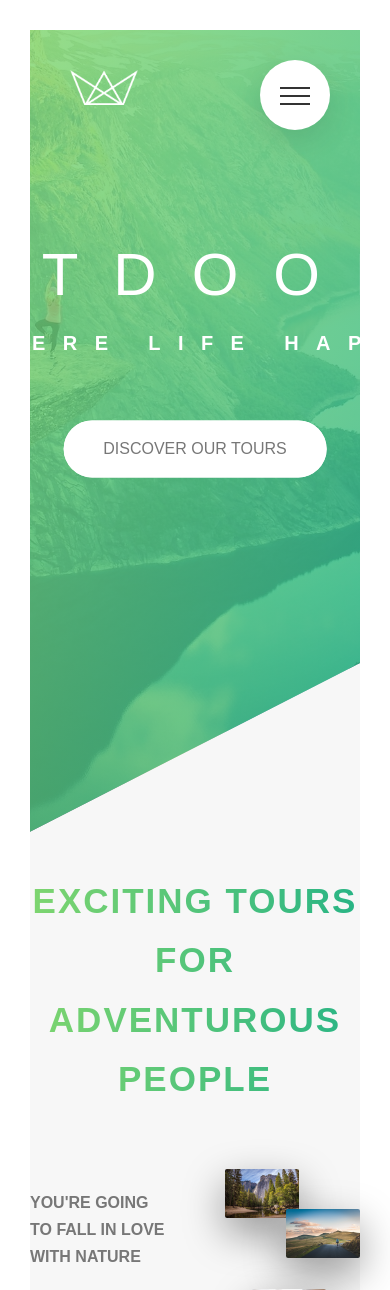
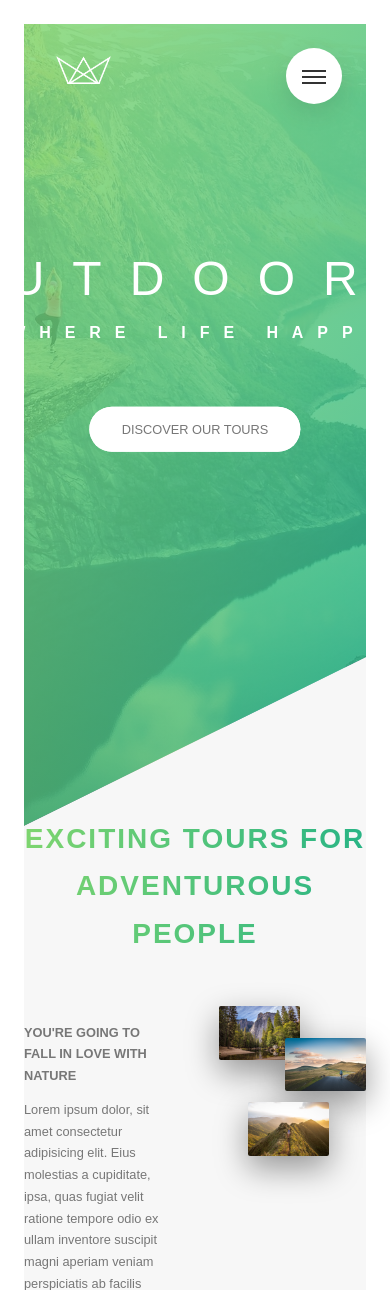
Before and after one commit to Kaikaine/natours, a PHP site: page / in a window 390 px wide; the page is wider, and only the part inside the window is pictured. Shown: the top 1290 px of that part. Run offline with PHP 8.4, Linux system fonts and the light colour scheme.

Commit message:
createad media queries for phone, tablet, and big desktop

```diff
--- a/css/style.css
+++ b/css/style.css
@@ -1,3 +1,9 @@
+/*
+phone
+tab-port
+tab-land
+big-desktop
+*/
 /* KEY FRAMES */
 @keyframes moveInLeft {
   0% {
@@ -36,9 +42,22 @@
 
 html {
   font-size: 62.5%; }
+  @media (max-width: 75em) {
+    html {
+      font-size: 56.25%; } }
+  @media (max-width: 56.25em) {
+    html {
+      font-size: 50%; } }
+  @media (min-width: 112.5em) {
+    html {
+      font-size: 75%; } }
 
 body {
-  box-sizing: border-box; }
+  box-sizing: border-box;
+  padding: 3rem; }
+  @media (max-width: 56.25em) {
+    body {
+      padding: 0; } }
 
 body {
   font-family: "Late", sans-serif;
--- a/sass/abstracts/_mixins.scss
+++ b/sass/abstracts/_mixins.scss
@@ -12,3 +12,43 @@
   left: 50%;
   transform: translate(-50%, -50%);
 }
+
+// 0 - 600px phone
+// 600-900px tablet-portrait
+// 900-1200px tablet-landscape
+// 1200-1800px norm
+// 1800+ big desktop
+
+/*
+phone
+tab-port
+tab-land
+big-desktop
+*/
+
+@mixin respond($breakpoint) {
+  // 600px
+  @if $breakpoint == phone {
+    @media (max-width: 37.5em) {
+      @content;
+    }
+  }
+  // 900px
+  @if $breakpoint == tab-port {
+    @media (max-width: 56.25em) {
+      @content;
+    }
+  }
+  // 1200
+  @if $breakpoint == tab-land {
+    @media (max-width: 75em) {
+      @content;
+    }
+  }
+  // 1800
+  @if $breakpoint == big-desktop {
+    @media (min-width: 112.5em) {
+      @content;
+    }
+  }
+}
--- a/sass/base/_base.scss
+++ b/sass/base/_base.scss
@@ -7,9 +7,29 @@
 }
 
 html {
-  font-size: 62.5%;
+  // This defines what 1rem is
+  font-size: 62.5%; //1 rem = 10px; 10px/16px = 62.5%
+
+  @include respond(tab-land) {
+    // width < 1200?
+    font-size: 56.25%; //1 rem = 9px, 9/16 = 50%
+  }
+
+  @include respond(tab-port) {
+    // width < 900?
+    font-size: 50%; //1 rem = 8px, 8/16 = 50%
+  }
+
+  @include respond(big-desktop) {
+    font-size: 75%; //1rem = 12, 12/16
+  }
 }
 
 body {
   box-sizing: border-box;
+  padding: 3rem;
+
+  @include respond(tab-port) {
+    padding: 0;
+  }
 }
```
